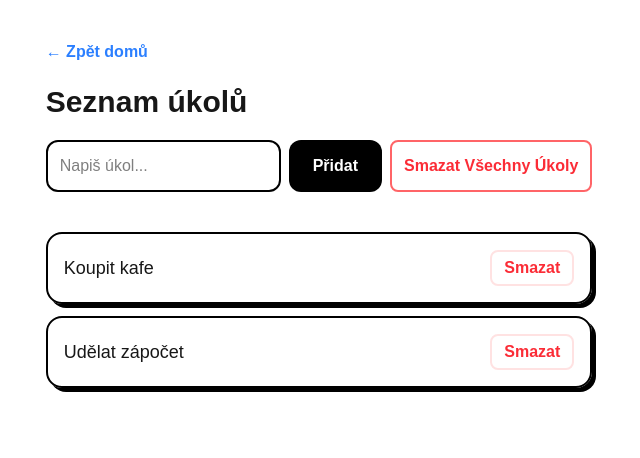
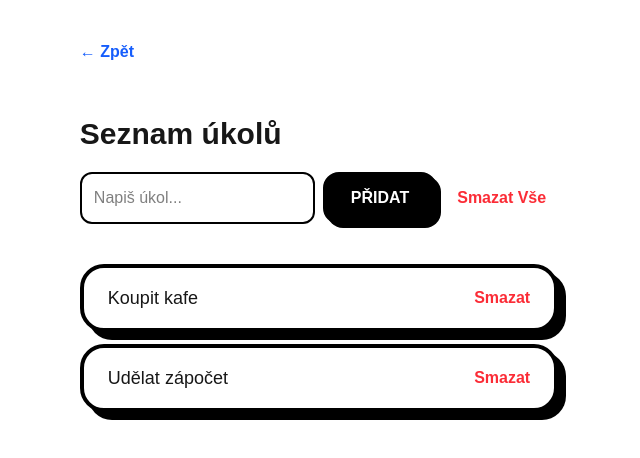
Before and after one commit to ZavPetr/GUI, a Next.js app in the folder gui_nextjs/: page /homeworks in a window 1280 px wide. Shown: the top 458 px of the page, without its empty margins (321-961 px from the left). Built offline with nearby package versions, Linux system fonts and the light colour scheme.

Commit message:
Add more components

```diff
--- a/gui_nextjs/app/homeworks/page.tsx
+++ b/gui_nextjs/app/homeworks/page.tsx
@@ -1,10 +1,14 @@
 "use client";
 import { useState } from "react";
-import Link from "next/link";
+import BackLink from "@/components/BackLink";
+import Card from "@/components/Card";
+import Button from "@/components/Button";
 
 export default function Homeworks() {
+  // 1. STAV PRO SEZNAM
   const [tasks, setTasks] = useState(["Koupit kafe", "Udělat zápočet"]);
 
+  // 2. STAV PRO INPUT
   const [text, setText] = useState("");
 
   const delTask = (indexToDel: number) => {
@@ -18,7 +22,7 @@ export default function Homeworks() {
 
   return (
     <main className="p-10 max-w-2xl mx-auto">
-      <Link href="/" className="text-blue-500 font-bold hover:underline">← Zpět domů</Link>
+      <BackLink />
 
       <h1 className="text-3xl font-bold my-5">Seznam úkolů</h1>
 
@@ -29,23 +33,23 @@ export default function Homeworks() {
           placeholder="Napiš úkol..."
           className="border-2 border-black p-3 rounded-xl grow text-black"
         />
-        <button
+        <Button
+          variant="black"
           onClick={() => {
             if (text.trim() !== "") {
               setTasks([...tasks, text]);
               setText("");
             }
           }}
-          className="bg-black text-white px-6 py-2 rounded-xl font-bold hover:bg-gray-800"
         >
           Přidat
-        </button>
+        </Button>
 
         <button
-          onClick={() => delAllTasks()}
-          className="text-red-500 font-bold border-2 border-red-400 px-3 py-1 rounded-lg hover:bg-red-50 transition-colors"
+          onClick={delAllTasks}
+          className="text-red-500 font-bold px-3 hover:underline"
         >
-          Smazat Všechny Úkoly
+          Smazat Vše
         </button>
       </div>
 
@@ -55,15 +59,16 @@ export default function Homeworks() {
 
       <ul className="space-y-3">
         {tasks.map((u, i) => (
-          <li key={i} className="border-2 border-black p-4 rounded-2xl flex justify-between items-center shadow-[4px_4px_0px_0px_rgba(0,0,0,1)]">
+          <li key={i}>
+            <Card className="flex justify-between items-center py-4">
               <span className="text-lg font-medium">{u}</span>
-
               <button
                 onClick={() => delTask(i)}
-              className="text-red-500 font-bold border-2 border-red-100 px-3 py-1 rounded-lg hover:bg-red-50 transition-colors"
+                className="text-red-500 font-bold hover:underline"
               >
                 Smazat
               </button>
+            </Card>
           </li>
         ))}
       </ul>
--- a/gui_nextjs/app/page.tsx
+++ b/gui_nextjs/app/page.tsx
@@ -1,10 +1,15 @@
-"use client";
+"use client"; // Označujeme komponentu jako klientskou, protože používáme hooky (state, effect) a browser API (localStorage)
 import { useState, useEffect } from "react";
 import Link from "next/link";
+import Card from "@/components/Card";
+import Button from "@/components/Button";
 
 export default function Home() {
+  // 1. Pomocný stav pro vyřešení "Hydratace" – zajistí, aby se kód spustil až po vykreslení v prohlížeči
   const [isMounted, setIsMounted] = useState(false);
 
+  // 2. Inicializace stavu 'name' pomocí funkce:
+  // Tento kód se spustí pouze jednou při prvním načtení komponenty.
   const [name, setName] = useState(() => {
     if (typeof window !== "undefined") {
       return localStorage.getItem("student-name") || "";
@@ -12,6 +17,7 @@ export default function Home() {
     return "";
   });
 
+  // Inicializace stavu 'signIn' – zjišťujeme, zda už máme jméno uložené
   const [signIn, setSignIn] = useState(() => {
     if (typeof window !== "undefined") {
       return !!localStorage.getItem("student-name");
@@ -19,17 +25,20 @@ export default function Home() {
     return false;
   });
 
+  // 3. Po úspěšném vykreslení (mount) v prohlížeči přepneme isMounted na true.
   useEffect(() => {
     const timer = setTimeout(() => {
       setIsMounted(true);
     }, 0);
-
     return () => clearTimeout(timer);
   }, []);
 
+  // 4. Hydration Fix: Pokud isMounted není true, komponenta nevrací nic (null).
   if (!isMounted) {
     return null;
   }
+
+  // ---- LOGIKA FUNKCÍ ----
 
   const handleInput = () => {
     if (name.trim() !== "") {
@@ -44,10 +53,11 @@ export default function Home() {
     setSignIn(false);
   };
 
+  // Login obrazovka
   if (!signIn) {
     return (
       <main className="flex flex-col items-center p-20">
-        <div className="border-4 border-black p-10 rounded-3xl text-center">
+        <Card className="text-center p-10">
           <h1 className="text-3xl font-bold mb-4">Vítej!</h1>
           <input
             type="text"
@@ -56,13 +66,10 @@ export default function Home() {
             onChange={(e) => setName(e.target.value)}
             className="border-2 border-gray-300 p-2 rounded-lg block w-full mb-4 text-black"
           />
-          <button
-            onClick={handleInput}
-            className="bg-blue-500 text-white px-6 py-2 rounded-full font-bold w-full hover:bg-blue-700"
-          >
+          <Button onClick={handleInput} variant="black" className="w-full">
             Vstoupit
-          </button>
-        </div>
+          </Button>
+        </Card>
       </main>
     );
   }
@@ -75,24 +82,32 @@ export default function Home() {
       </header>
 
       <div className="grid grid-cols-1 md:grid-cols-3 gap-5">
-         <Link href="/homeworks" className="border-2 border-black p-6 rounded-2xl hover:bg-green-100 hover:border-green-500 transition">
+        <Link href="/homeworks">
+          <Card interactive className="hover:bg-green-100">
             <h2 className="text-2xl font-bold mb-2">Úkoly</h2>
-           <p>Tady už tvoje jméno bude taky!</p>
+            <p>Tvé úkoly.</p>
+          </Card>
         </Link>
 
-        <Link href="#" className="border-2 border-black p-6 rounded-2xl hover:bg-red-100 hover:border-red-700 transition">
+        <Link href="/#">
+          <Card interactive className="hover:bg-red-100">
             <h2 className="text-2xl font-bold mb-2">Rozvrh</h2>
             <p>Kdy mám přednášky.</p>
+          </Card>
         </Link>
 
-        <Link href="#" className="border-2 border-black p-6 rounded-2xl hover:bg-yellow-100 hover:border-yellow-400 transition">
+        <Link href="/#">
+          <Card interactive className="hover:bg-yellow-100">
             <h2 className="text-2xl font-bold mb-2">Motivace</h2>
             <p>Tip pro dnešní den.</p>
+          </Card>
         </Link>
 
-        <Link href="#" className="border-2 border-black p-6 rounded-2xl hover:bg-blue-300 hover:border-blue-500 transition">
+        <Link href="/#">
+          <Card interactive className="hover:bg-blue-300">
             <h2 className="text-2xl font-bold mb-2">Kontakty</h2>
             <p>Tady se nacházejí kontakty na tebe.</p>
+          </Card>
         </Link>
       </div>
     </main>
--- /dev/null
+++ b/gui_nextjs/components/BackLink.tsx
@@ -0,0 +1,9 @@
+import Link from "next/link";
+
+export default function BackLink({ href = "/", children = "← Zpět" }) {
+  return (
+    <Link href={href} className="text-blue-600 font-bold hover:underline mb-8 inline-block">
+      {children}
+    </Link>
+  );
+}
--- /dev/null
+++ b/gui_nextjs/components/Button.tsx
@@ -0,0 +1,20 @@
+interface ButtonProps extends React.ButtonHTMLAttributes<HTMLButtonElement> {
+  variant?: "black" | "white" | "red";
+}
+
+export default function Button({ children, variant = "white", className = "", ...props }: ButtonProps) {
+  const variants = {
+    white: "bg-white text-black",
+    black: "bg-black text-white",
+    red: "text-red-500 border-red-400 hover:bg-red-50"
+  };
+
+  return (
+    <button
+      {...props}
+      className={`border-4 border-black py-2 px-6 rounded-2xl font-black uppercase shadow-[4px_4px_0px_0px_rgba(0,0,0,1)] active:shadow-none active:translate-x-1 active:translate-y-1 transition-all ${variants[variant]} ${className}`}
+    >
+      {children}
+    </button>
+  );
+}
--- /dev/null
+++ b/gui_nextjs/components/Card.tsx
@@ -0,0 +1,18 @@
+interface CardProps {
+  children: React.ReactNode;
+  className?: string;
+  interactive?: boolean;
+}
+
+export default function Card({ children, className = "", interactive = false }: CardProps) {
+  const baseStyle = "border-4 border-black p-6 rounded-3xl shadow-[8px_8px_0px_0px_rgba(0,0,0,1)] bg-white";
+  const interactiveStyle = interactive
+    ? "hover:translate-x-1 hover:translate-y-1 hover:shadow-none transition-all cursor-pointer"
+    : "";
+
+  return (
+    <div className={`${baseStyle} ${interactiveStyle} ${className}`}>
+      {children}
+    </div>
+  );
+}
```
Lines whose indentation alone changed are shown as unchanged.
